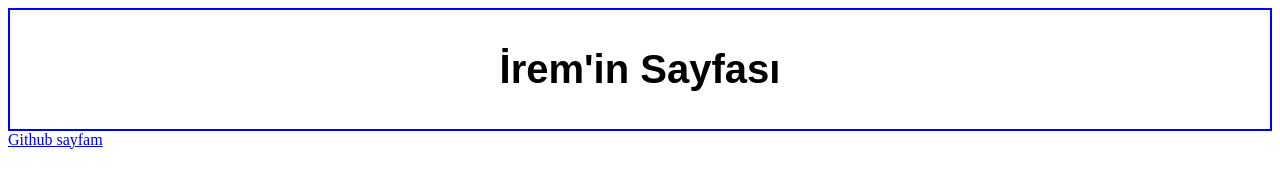
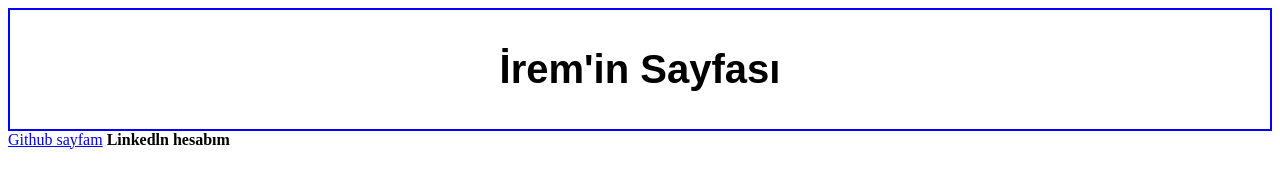
Before and after one commit to iremnurgocer/iremnurgocer.github.io, a plain HTML site: page index.html in a window 1280 px wide. Drawn offline with Linux system fonts and the light colour scheme.

Commit message:
Update index.html

```diff
--- a/index.html
+++ b/index.html
@@ -10,6 +10,7 @@
       <h1>İrem'in Sayfası</h1>
     </div>
     <a href="https://github.com/iremnurgocer">Github sayfam</a>
+    <b href="https://www.linkedin.com/in/iremnurgocer/">Linkedln hesabım</b>
   </body>
 
 </html>
```
